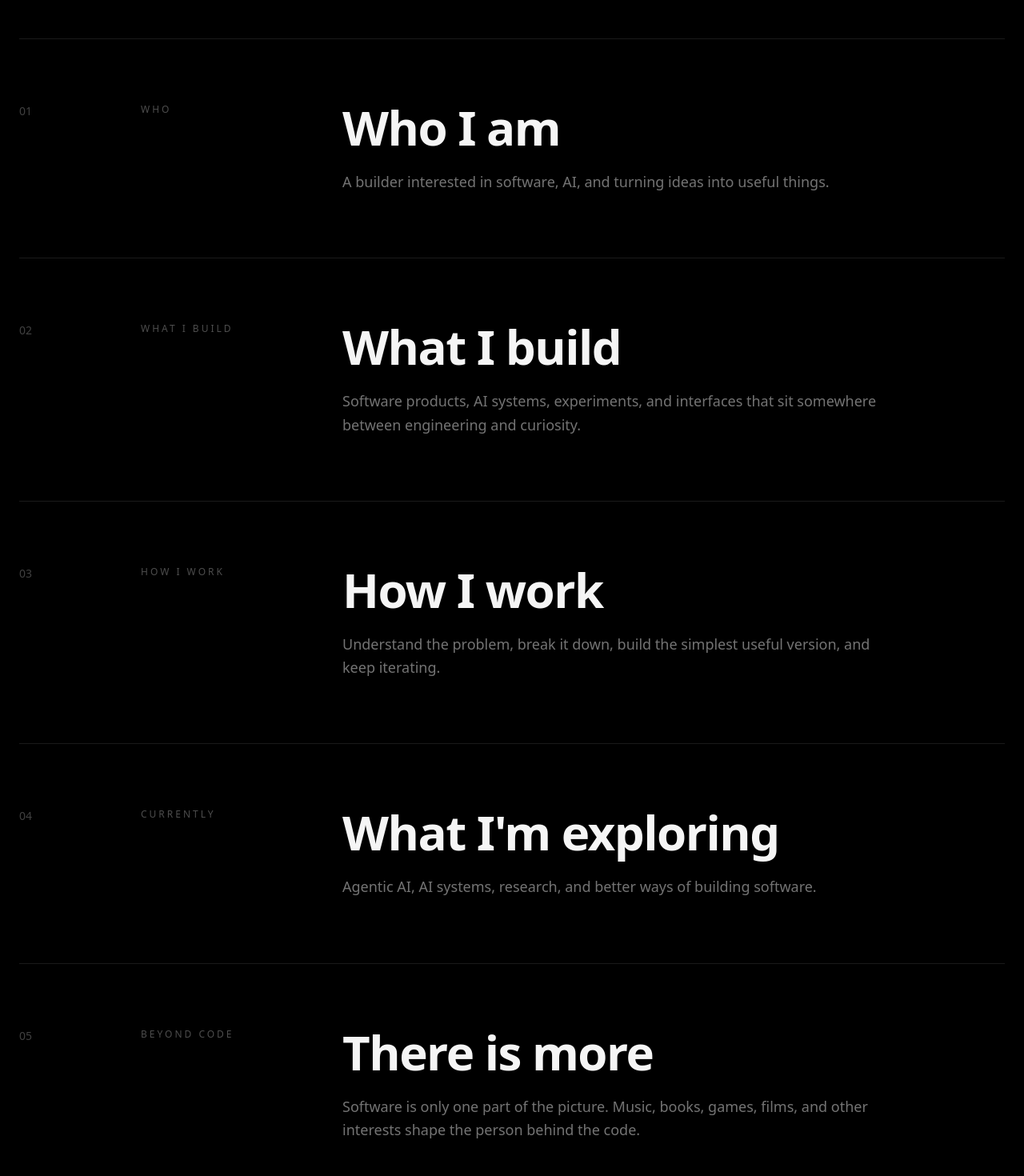
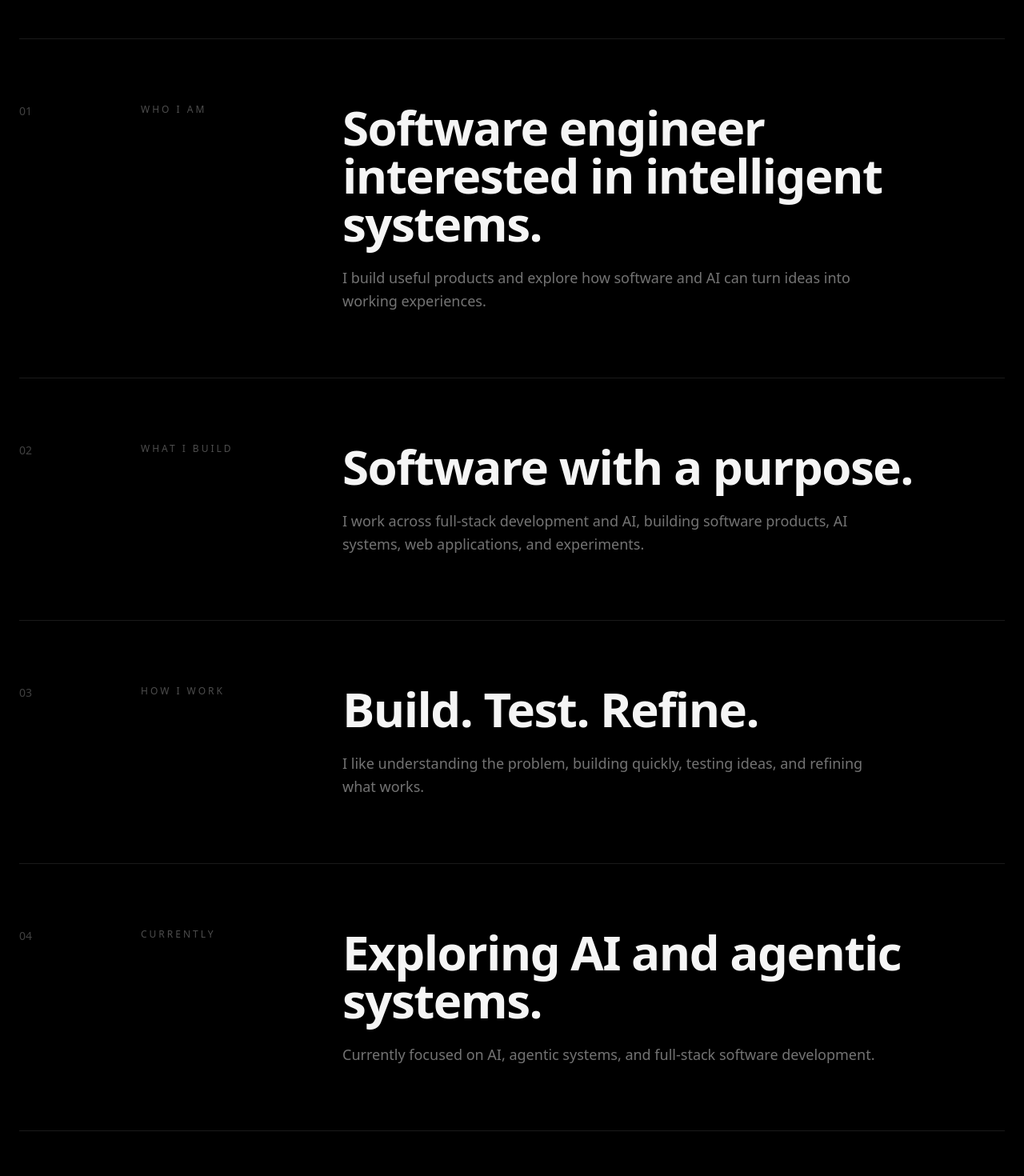
Before and after one commit to blazoxx/portfolio_new, a Next.js app: page /about in a window 1280 px wide. Shown: the part 640-2110 px from the top of the page at 80% size. Built offline with nearby package versions, Linux system fonts and the light colour scheme.

Commit message:
feat: refactor AboutPage to use external data source for content

```diff
--- a/app/about/page.tsx
+++ b/app/about/page.tsx
@@ -1,37 +1,6 @@
+import { about } from "@/data/about";
+
 export default function AboutPage() {
-  const sections = [
-    {
-      number: "01",
-      label: "Who",
-      title: "Who I am",
-      text: "A builder interested in software, AI, and turning ideas into useful things.",
-    },
-    {
-      number: "02",
-      label: "What I build",
-      title: "What I build",
-      text: "Software products, AI systems, experiments, and interfaces that sit somewhere between engineering and curiosity.",
-    },
-    {
-      number: "03",
-      label: "How I work",
-      title: "How I work",
-      text: "Understand the problem, break it down, build the simplest useful version, and keep iterating.",
-    },
-    {
-      number: "04",
-      label: "Currently",
-      title: "What I'm exploring",
-      text: "Agentic AI, AI systems, research, and better ways of building software.",
-    },
-    {
-      number: "05",
-      label: "Beyond code",
-      title: "There is more",
-      text: "Software is only one part of the picture. Music, books, games, films, and other interests shape the person behind the code.",
-    },
-  ];
-
   return (
     <main className="min-h-screen bg-black px-6 py-32">
       <div className="mx-auto w-full max-w-7xl">
@@ -52,13 +21,13 @@ export default function AboutPage() {
         </header>
 
         <div className="border-t border-white/10">
-          {sections.map((section) => (
+          {about.sections.map((section, index) => (
             <section
-              key={section.number}
+              key={section.label}
               className="grid gap-8 border-b border-white/10 py-20 md:grid-cols-[120px_220px_1fr]"
             >
               <span className="text-sm text-white/25">
-                {section.number}
+                {String(index + 1).padStart(2, "0")}
               </span>
 
               <p className="text-xs uppercase tracking-[0.25em] text-white/30">
@@ -71,7 +40,7 @@ export default function AboutPage() {
                 </h2>
 
                 <p className="mt-6 max-w-2xl text-lg leading-relaxed text-white/45">
-                  {section.text}
+                  {section.content}
                 </p>
               </div>
             </section>
--- /dev/null
+++ b/data/about.ts
@@ -0,0 +1,37 @@
+export const about = {
+  intro:
+    "I build software, explore AI, and turn ideas into things people can use.",
+
+  sections: [
+    {
+      label: "Who I am",
+      title: "Software engineer interested in intelligent systems.",
+      content:
+        "I build useful products and explore how software and AI can turn ideas into working experiences.",
+    },
+    {
+      label: "What I build",
+      title: "Software with a purpose.",
+      content:
+        "I work across full-stack development and AI, building software products, AI systems, web applications, and experiments.",
+    },
+    {
+      label: "How I work",
+      title: "Build. Test. Refine.",
+      content:
+        "I like understanding the problem, building quickly, testing ideas, and refining what works.",
+    },
+    {
+      label: "Currently",
+      title: "Exploring AI and agentic systems.",
+      content:
+        "Currently focused on AI, agentic systems, and full-stack software development.",
+    },
+    {
+      label: "Beyond code",
+      title: "There is more than software.",
+      content:
+        "I enjoy sketching, reading, writing poems, and playing chess.",
+    },
+  ],
+};
```
